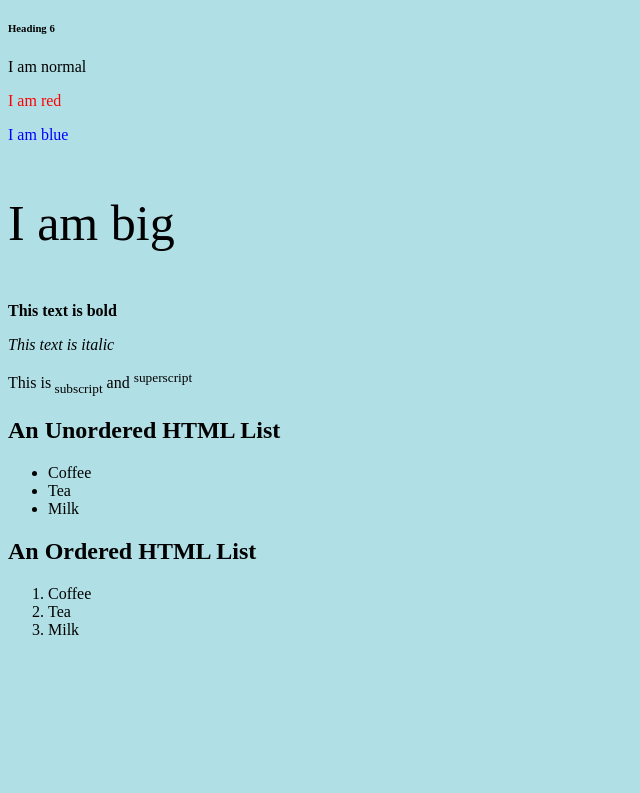
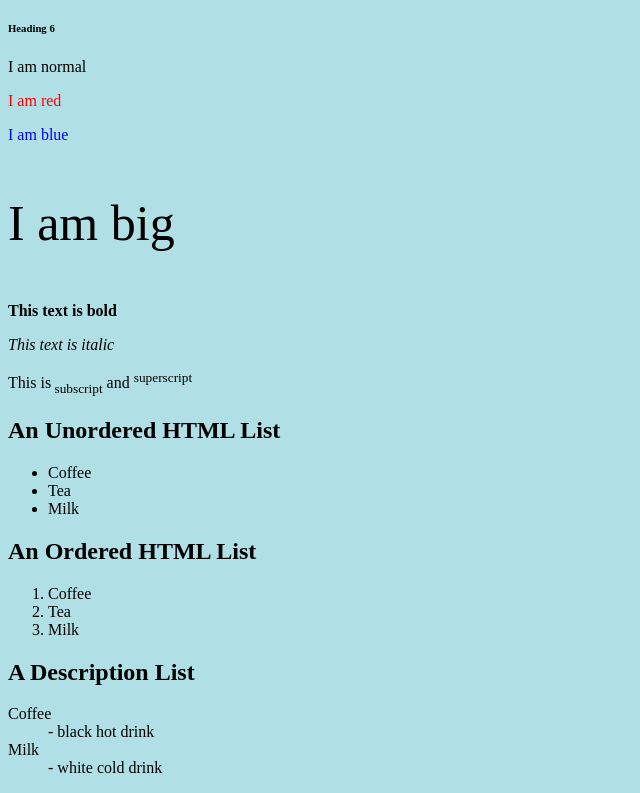
Before and after one commit to Nawwarahyazid/UjianAmali_SCM, a plain HTML site: page index.html in a window 1280 px wide. Shown: the part 581-1374 px from the top of the page, without its empty margins (0-640 px from the left). Before the commit the page ends 1236 px from the top, so only its background shows below. Drawn offline with Linux system fonts and the light colour scheme.

Commit message:
Update index.html

```diff
--- a/index.html
+++ b/index.html
@@ -80,5 +80,13 @@ body {
   <li>Milk</li>
 </ol>
 
+<h2>A Description List</h2>
+
+<dl>
+  <dt>Coffee</dt>
+  <dd>- black hot drink</dd>
+  <dt>Milk</dt>
+  <dd>- white cold drink</dd>
+</dl>
 </body>
 </html>
```
